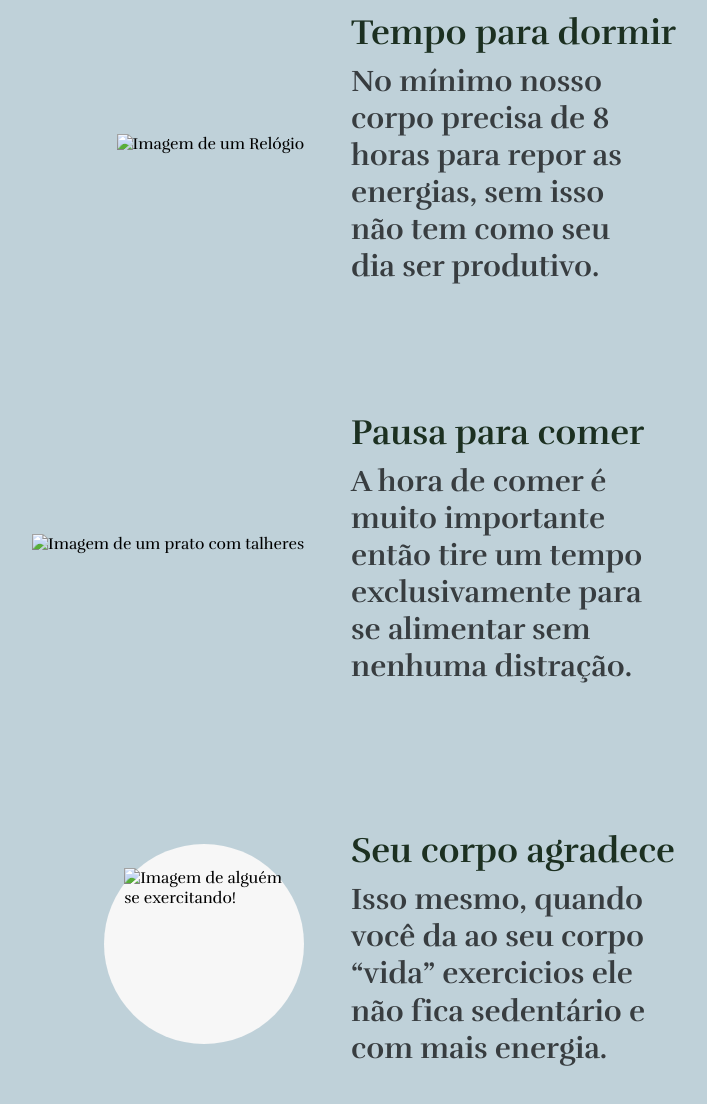
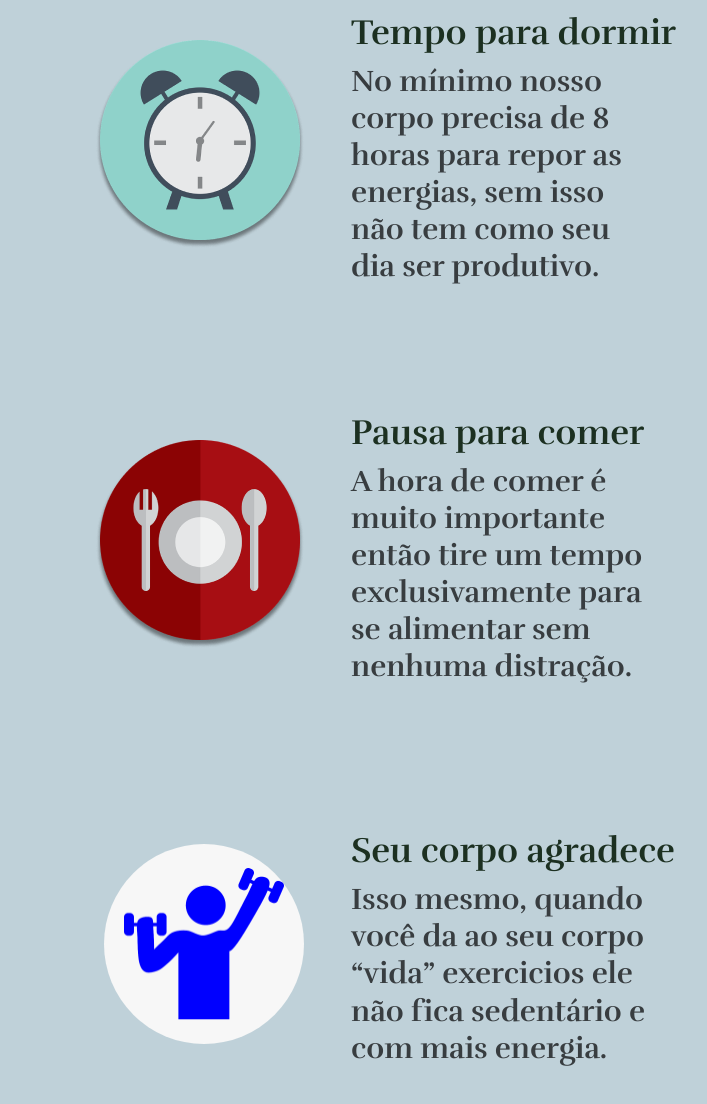
Before and after one commit to Gabriel-Tavares-GB/Desafio-Boas-praticas-Figma, a plain HTML site: page index.html in a window 1280 px wide. Shown: the part 856-1960 px from the top of the page, without its empty margins (114-821 px from the left). Drawn offline with Linux system fonts and the light colour scheme; the site is published under a folder, as on GitHub Pages, so addresses that start at the root find nothing.

Commit message:
Atualização e correção do link index-style

```diff
--- a/index.html
+++ b/index.html
@@ -36,7 +36,7 @@
         <section class="main-container">
             <div class="main-container-box">
                 <div class="main-container-box-img">
-                    <img src="/alarm-1673577_640 1.png" alt="Imagem de um Relógio">
+                    <img src="alarm-1673577_640 1.png" alt="Imagem de um Relógio">
                 </div>
                 <div class="main-container-box-text">
                     <h2>
@@ -51,7 +51,7 @@
             </div>
             <div class="main-container-box">
                 <div class="main-container-box-img">
-                    <img src="/restaurant-1724294_640 1.png" alt="Imagem de um prato com talheres">
+                    <img src="restaurant-1724294_640 1.png" alt="Imagem de um prato com talheres">
                 </div>
                 <div class="main-container-box-text">
                     <h2>
@@ -67,7 +67,7 @@
             <div class="main-container-box">
                 <div class="main-container-box-img">
                     <div class="circle">
-                        <img class="circle-img" src="/gym-297059_640 1.png" alt="Imagem de alguém se exercitando!">
+                        <img class="circle-img" src="gym-297059_640 1.png" alt="Imagem de alguém se exercitando!">
                     </div>
                 </div>
                 <div class="main-container-box-text">
```
